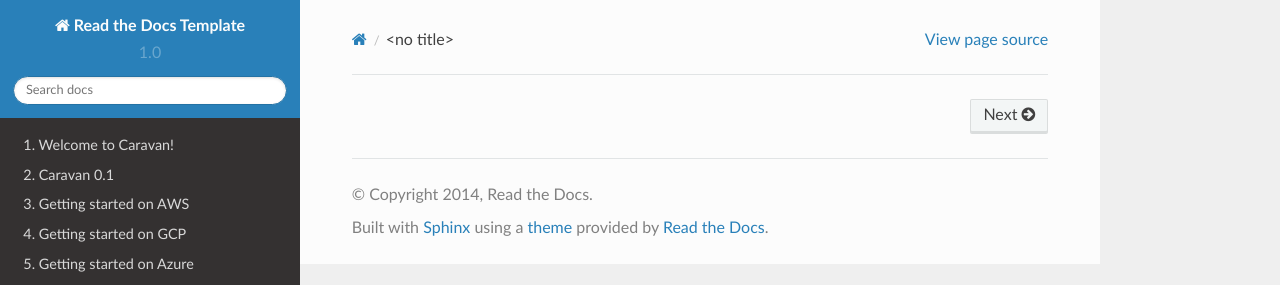
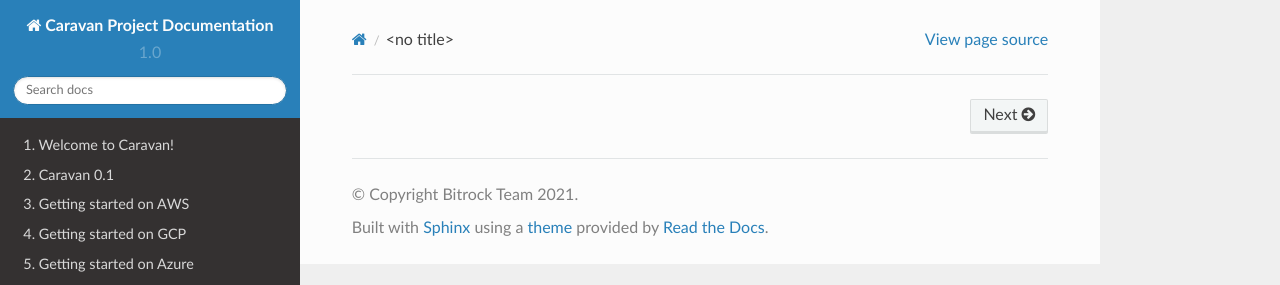
Before and after one commit to bitrockteam/caravanproject, a Sphinx documentation site: the page built from docs/index.rst, in a window 1280 px wide. Shown: the top 285 px of the page. Built offline with Sphinx 7.4.7 and the Read the Docs theme 2.0.0, drawn with Linux system fonts in a browser that asks for light colours.

Commit message:
Update some metadata

```diff
--- a/docs/conf.py
+++ b/docs/conf.py
@@ -43,8 +43,8 @@ source_suffix = '.rst'
 master_doc = 'index'
 
 # General information about the project.
-project = u'Read the Docs Template'
-copyright = u'2014, Read the Docs'
+project = u'Caravan Project Documentation'
+copyright = u'Bitrock Team 2021'
 
 # The version info for the project you're documenting, acts as replacement for
 # |version| and |release|, also used in various other places throughout the
@@ -176,7 +176,7 @@ html_static_path = ['_static']
 #html_file_suffix = None
 
 # Output file base name for HTML help builder.
-htmlhelp_basename = 'ReadtheDocsTemplatedoc'
+htmlhelp_basename = 'ReadtheDocsCaravandoc'
 
 
 # -- Options for LaTeX output ---------------------------------------------
@@ -196,7 +196,7 @@ latex_elements = {
 # (source start file, target name, title,
 #  author, documentclass [howto, manual, or own class]).
 latex_documents = [
-  ('index', 'ReadtheDocsTemplate.tex', u'Read the Docs Template Documentation',
+  ('index', 'ReadtheDocsCaravanProject.tex', u'Read the Docs Caravan Project Documentation',
    u'Read the Docs', 'manual'),
 ]
 
@@ -226,7 +226,7 @@ latex_documents = [
 # One entry per manual page. List of tuples
 # (source start file, name, description, authors, manual section).
 man_pages = [
-    ('index', 'readthedocstemplate', u'Read the Docs Template Documentation',
+    ('index', 'readthedocsparavanproject', u'Read the Docs Caravan Project Documentation',
      [u'Read the Docs'], 1)
 ]
 
@@ -240,8 +240,8 @@ man_pages = [
 # (source start file, target name, title, author,
 #  dir menu entry, description, category)
 texinfo_documents = [
-  ('index', 'ReadtheDocsTemplate', u'Read the Docs Template Documentation',
-   u'Read the Docs', 'ReadtheDocsTemplate', 'One line description of project.',
+  ('index', 'ReadtheDocsCaravanProject', u'Read the Docs Caravan Project Documentation',
+   u'Read the Docs', 'ReadtheDocsCaravanProject', 'Caravan is your platform builder based on the HashiCorp stack.',
    'Miscellaneous'),
 ]
 
```
